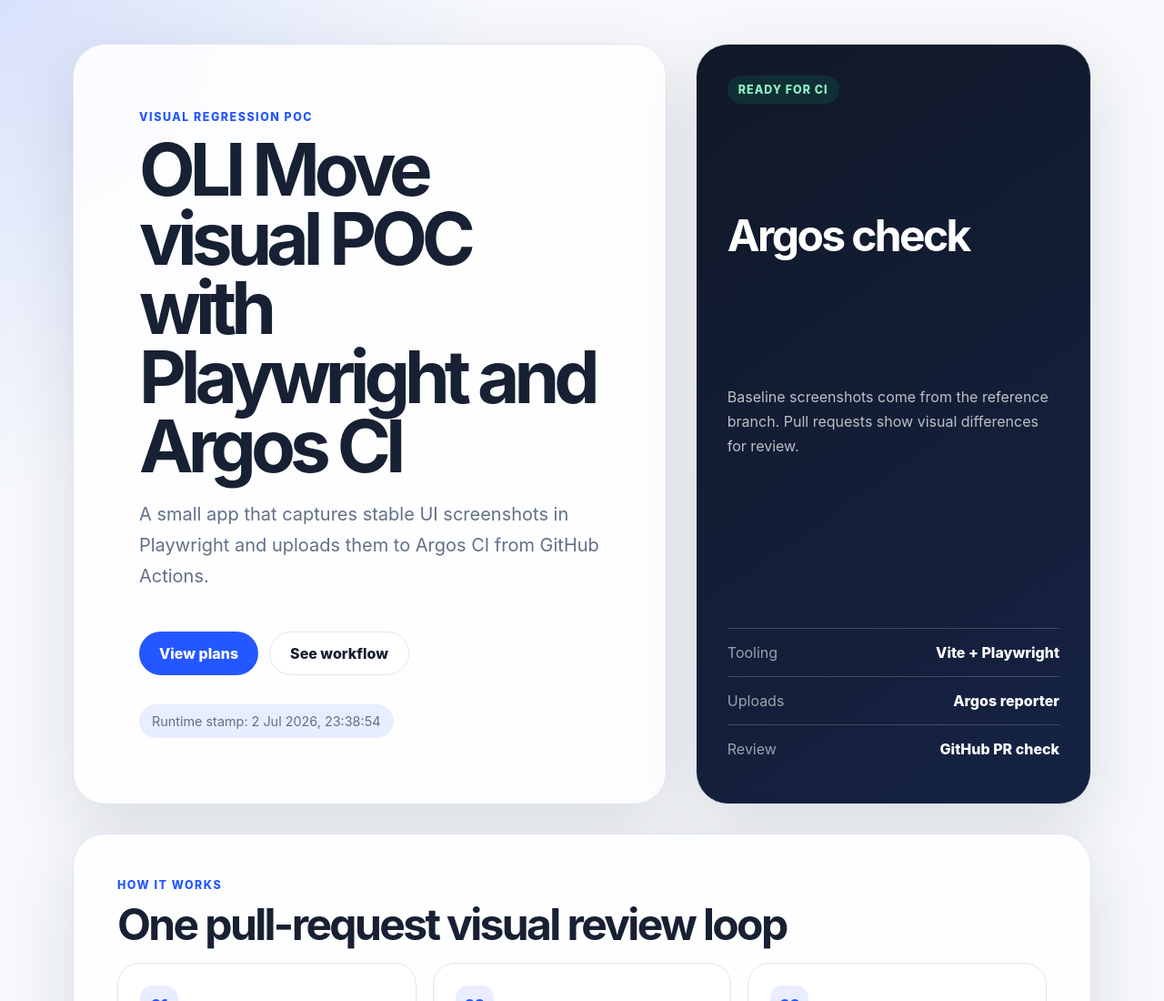
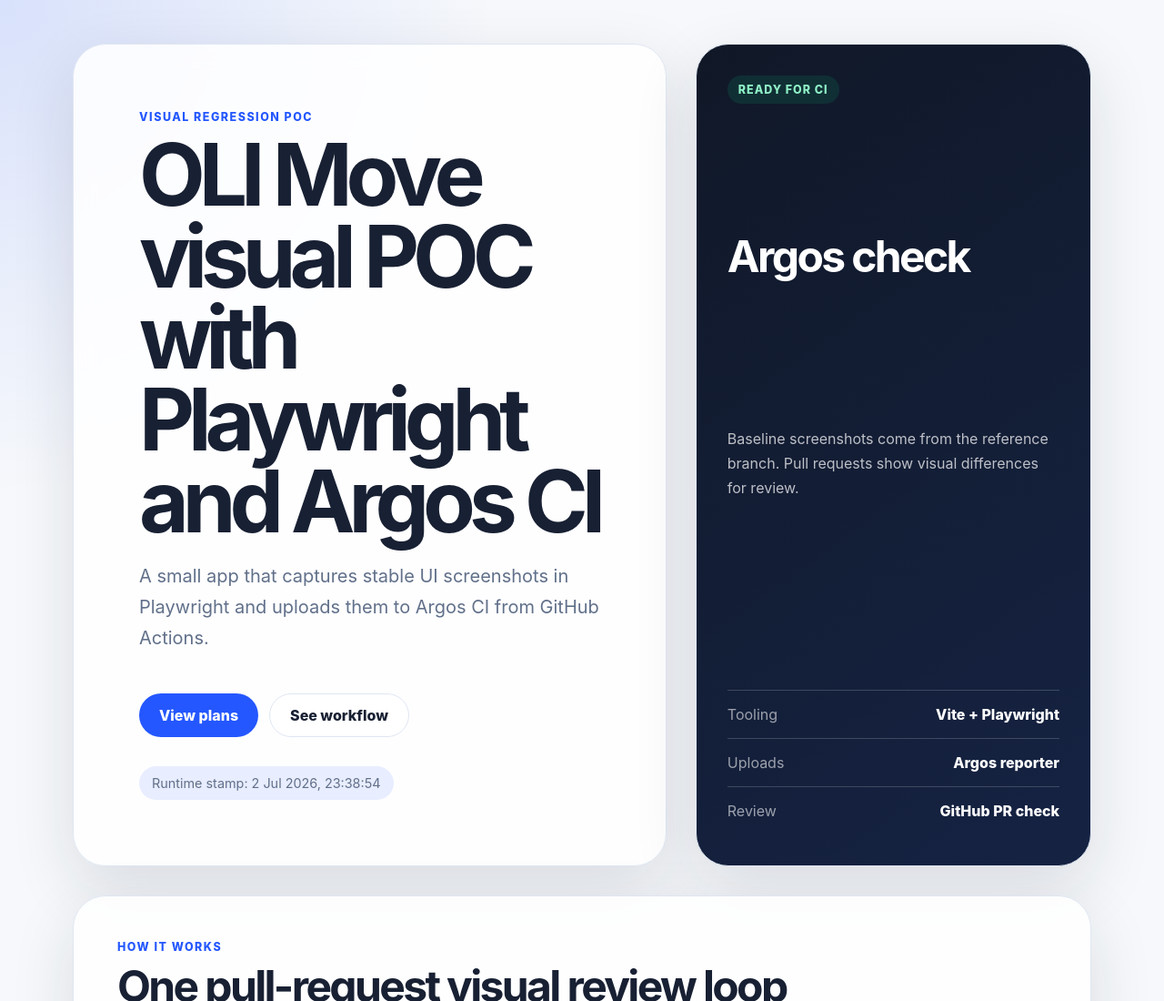
Before and after one commit to muhammadumairsabir/argos-playwright-poc, a website built with Vite: page index.html in a window 1280 px wide. Shown: the top 1100 px of the page at 91% size. Built offline with nearby package versions, Linux system fonts and the light colour scheme.

Commit message:
Remove h1 font size definition
Removed h1 font size styling.

```diff
--- a/src/styles.css
+++ b/src/styles.css
@@ -257,10 +257,6 @@ dd {
   background: linear-gradient(180deg, #ffffff, var(--accent-soft));
 }
 
-h1 {
-  font-size: clamp(2.2rem, 7vw, 5rem);
-}
-
 @media (max-width: 820px) {
   .page-shell {
     width: min(100% - 20px, 560px);
```
